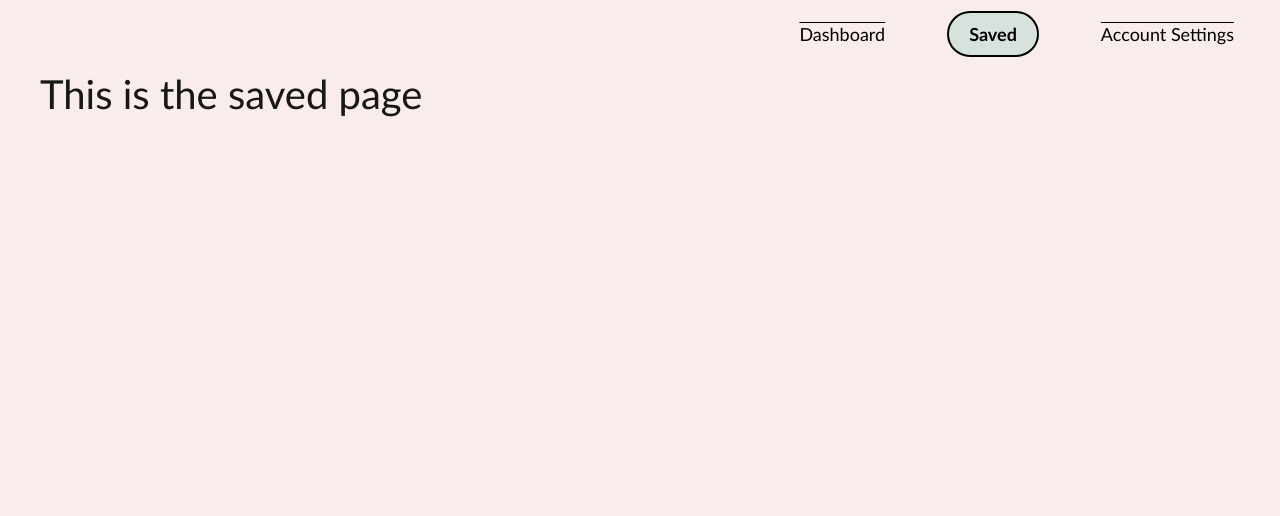
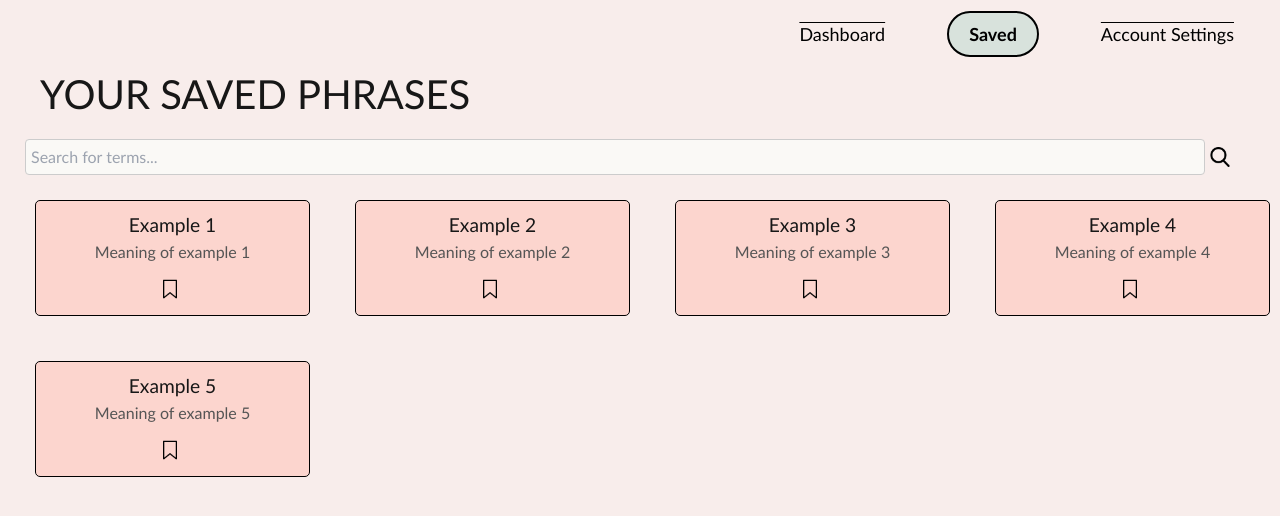
Before and after one commit to umayaush/Hackathon2024, a Next.js app in the folder my-app/: page /saved in a window 1280 px wide. Shown: the top 516 px of the page. Built offline with nearby package versions, Linux system fonts and the light colour scheme.

Commit message:
made saved page (no functionality for removing cards though)

```diff
--- a/my-app/app/accountsettings/page.js
+++ b/my-app/app/accountsettings/page.js
@@ -6,7 +6,7 @@ export default function Page() {
             <Navbar />
             <main>
                 {/* Title */}
-                <h1>This is the account settings</h1>
+                <h1>ACCOUNT SETTINGS</h1>
             </main>
         </div>
     );
--- a/my-app/app/components/phasecardfull.module.css
+++ b/my-app/app/components/phasecardfull.module.css
@@ -1,6 +1,6 @@
 
 .word-page {
-    background-color: #f5e7e0; /* Light pink background */
+    background-color: #f5e7e0;
     border-radius: 15px;
     padding: 20px;
     max-width: 400px;
@@ -45,7 +45,7 @@
 
   .illustration {
     margin: 20px 0;
-    font-size: 48px; /* Use an image here if you have one */
+    font-size: 48px;
   }
 
   .common-uses p {
--- a/my-app/app/dashboard/page.js
+++ b/my-app/app/dashboard/page.js
@@ -3,7 +3,9 @@ import Navbar from '../components/Navbar';
 import PhraseGrid from '../components/PhraseGrid';
 import Searchbar from '../components/Searchbar';
 
+
 export default function Page() {
+
     const phrases = [
         { phrase: 'Example 1', meaning: 'Meaning of example 1' },
         { phrase: 'Example 2', meaning: 'Meaning of example 2' },
--- a/my-app/app/saved/page.js
+++ b/my-app/app/saved/page.js
@@ -1,13 +1,72 @@
+// import Navbar from '../components/Navbar';
+// // import PhraseCard from '../components/PhraseCard';
+// import PhraseGrid from '../components/PhraseGrid';
+// import Searchbar from '../components/Searchbar';
+
+// export default function Page() {
+//     const phrases = [
+//         { phrase: 'Example 1', meaning: 'Meaning of example 1' },
+//         { phrase: 'Example 2', meaning: 'Meaning of example 2' },
+//         { phrase: 'Example 3', meaning: 'Meaning of example 3' },
+//         { phrase: 'Example 4', meaning: 'Meaning of example 4' },
+//         { phrase: 'Example 5', meaning: 'Meaning of example 5' },
+//                 // sql will probably handle this, but these are just placeholders
+//       ];
+
+//     return (
+//         <div>
+//             <Navbar />
+//             <main>
+//                 <h1>SAVED</h1>
+//                 <Searchbar />
+//                 <div>
+//                     <PhraseGrid phrases={phrases} />
+//                 </div>
+//             </main>
+//         </div>
+//     );
+// }
+
+'use client';
+
+import React, { useState } from 'react';
 import Navbar from '../components/Navbar';
+import Searchbar from '../components/Searchbar';
+import PhraseGrid from '../components/PhraseGrid';
 
-export default function Page() {
+const SavedPage = () => {
+  const [savedPhrases, setSavedPhrases] = useState([
+    { phrase: 'Example 1', meaning: 'Meaning of example 1' },
+    { phrase: 'Example 2', meaning: 'Meaning of example 2' },
+    { phrase: 'Example 3', meaning: 'Meaning of example 3' },
+    { phrase: 'Example 4', meaning: 'Meaning of example 4' },
+    { phrase: 'Example 5', meaning: 'Meaning of example 5' },
+             // sql will probably handle this, but these are just placeholders
+  ]);
+
+  const removeFromSaved = (phraseToRemove) => {
+    setSavedPhrases((prevSavedPhrases) =>
+      prevSavedPhrases.filter((phrase) => phrase.phrase !== phraseToRemove.phrase)
+    );
+  };
+
   return (
     <div>
       <Navbar />
       <main>
-                {/* Title */}
-                <h1>This is the saved page</h1>
+        <h1>YOUR SAVED PHRASES</h1>
+        <Searchbar />
+        {savedPhrases.length === 0 ? (
+          <p>No saved phrases yet. Start saving some!</p>
+        ) : (
+          <PhraseGrid
+            phrases={savedPhrases}
+            removeFromSaved={removeFromSaved}
+          />
+        )}
       </main>
     </div>
   );
-}
+};
+
+export default SavedPage;
```
Lines whose indentation alone changed are shown as unchanged.
